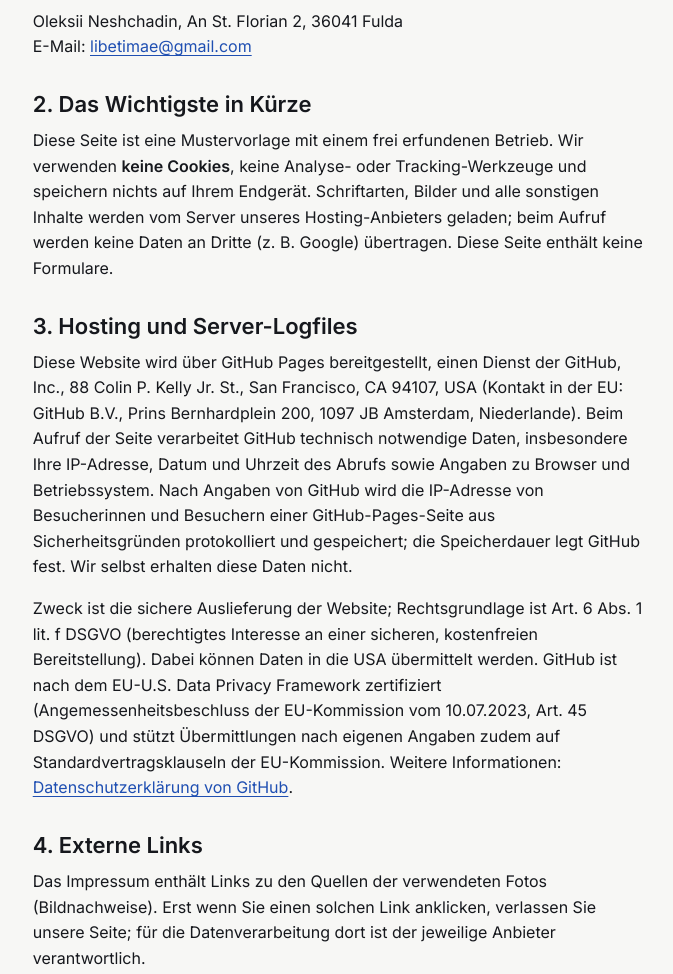
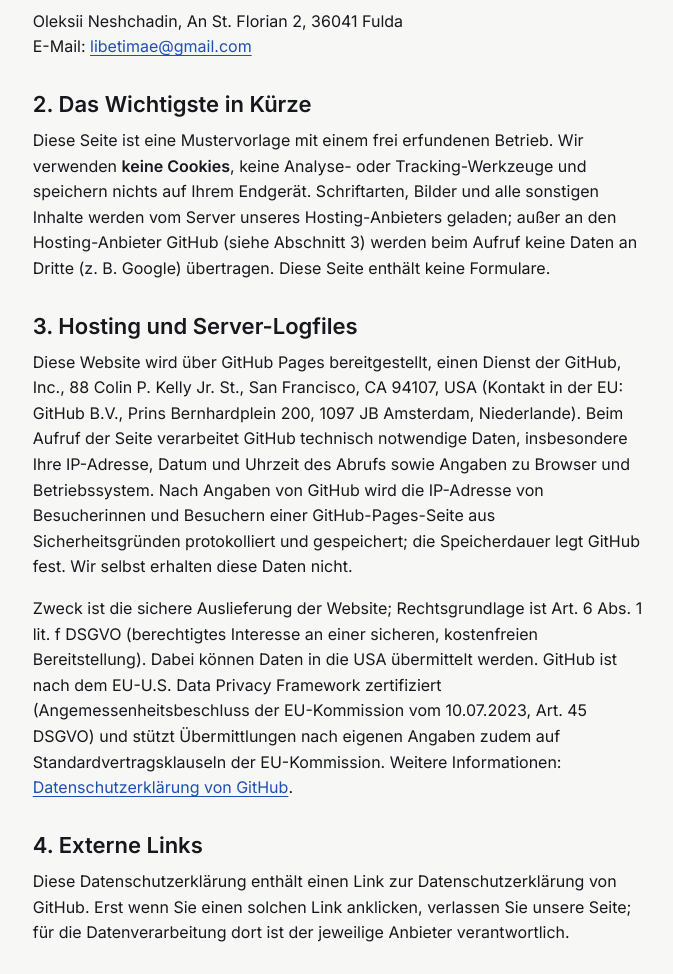
Before and after one commit to LibetiMae/website-baeckerei, a plain HTML site: page datenschutz.html in a window 1280 px wide. Shown: the part 307-1281 px from the top of the page, without its empty margins (302-975 px from the left). Drawn offline with Linux system fonts and the light colour scheme.

Commit message:
Mustervorlage Bäckerei: Website-Entwürfe

```diff
--- a/datenschutz.html
+++ b/datenschutz.html
@@ -22,7 +22,7 @@ E-Mail: <a href="mailto:libetimae@gmail.com">libetimae@gmail.com</a></p>
 <h2>2. Das Wichtigste in Kürze</h2>
 <p>Diese Seite ist eine Mustervorlage mit einem frei erfundenen Betrieb.
 Wir verwenden <strong>keine Cookies</strong>, keine Analyse- oder Tracking-Werkzeuge und speichern
-nichts auf Ihrem Endgerät. Schriftarten, Bilder und alle sonstigen Inhalte werden vom Server unseres Hosting-Anbieters geladen; beim Aufruf werden keine Daten an Dritte (z.&nbsp;B. Google) übertragen.
+nichts auf Ihrem Endgerät. Schriftarten, Bilder und alle sonstigen Inhalte werden vom Server unseres Hosting-Anbieters geladen; außer an den Hosting-Anbieter GitHub (siehe Abschnitt 3) werden beim Aufruf keine Daten an Dritte (z.&nbsp;B. Google) übertragen.
 Diese Seite enthält keine Formulare.</p>
 
 <h2>3. Hosting und Server-Logfiles</h2>
@@ -30,7 +30,7 @@ Diese Seite enthält keine Formulare.</p>
 <p>Zweck ist die sichere Auslieferung der Website; Rechtsgrundlage ist Art. 6 Abs. 1 lit. f DSGVO (berechtigtes Interesse an einer sicheren, kostenfreien Bereitstellung). Dabei können Daten in die USA übermittelt werden. GitHub ist nach dem EU-U.S. Data Privacy Framework zertifiziert (Angemessenheitsbeschluss der EU-Kommission vom 10.07.2023, Art. 45 DSGVO) und stützt Übermittlungen nach eigenen Angaben zudem auf Standardvertragsklauseln der EU-Kommission. Weitere Informationen: <a href="https://docs.github.com/de/site-policy/privacy-policies/github-general-privacy-statement" rel="noopener noreferrer">Datenschutzerklärung von GitHub</a>.</p>
 
 <h2>4. Externe Links</h2>
-<p>Das Impressum enthält Links zu den Quellen der verwendeten Fotos (Bildnachweise). Erst wenn Sie einen solchen Link anklicken, verlassen Sie unsere Seite; für die Datenverarbeitung dort ist der jeweilige Anbieter verantwortlich.</p>
+<p>Diese Datenschutzerklärung enthält einen Link zur Datenschutzerklärung von GitHub. Erst wenn Sie einen solchen Link anklicken, verlassen Sie unsere Seite; für die Datenverarbeitung dort ist der jeweilige Anbieter verantwortlich.</p>
 
 <h2>5. Kontakt per E-Mail</h2>
 <p>Wenn Sie uns kontaktieren, verarbeiten wir Ihre Angaben nur zur Bearbeitung Ihrer Anfrage
```
Also changed, not shown: index.html (+1 -1 lines), variante-a/datenschutz.html (+2 -2 lines), variante-a/index.html (+1 -1 lines), variante-b/datenschutz.html (+2 -2 lines), variante-b/index.html (+1 -1 lines), variante-c/datenschutz.html (+2 -2 lines), variante-c/index.html (+1 -1 lines).
